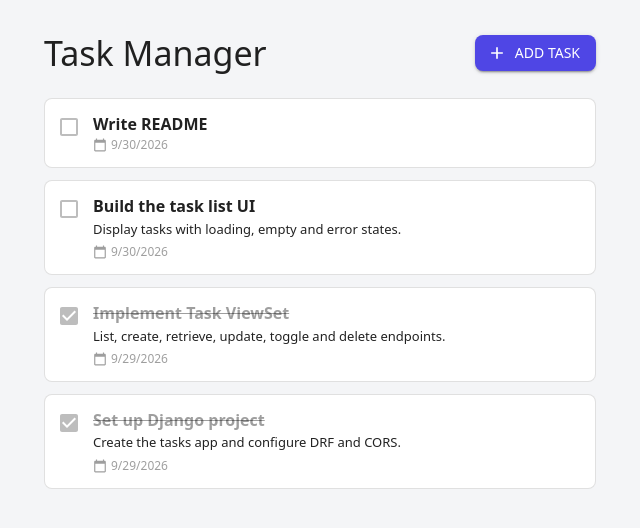
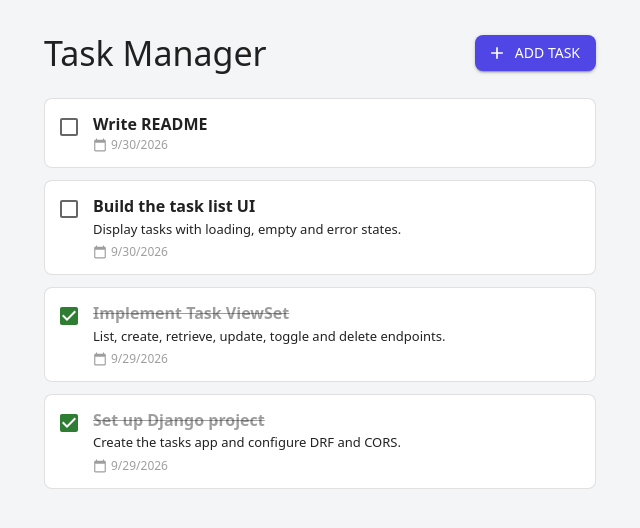
Before and after one commit to valmores/task-manager, a React (Vite) app in the folder frontend/: page / in a window 1280 px wide. Shown: the top 528 px of the page, without its empty margins (320-960 px from the left). Built offline with nearby package versions, Linux system fonts and the light colour scheme.

Commit message:
feat: add toggle task completion

```diff
--- a/frontend/src/components/TaskCard.tsx
+++ b/frontend/src/components/TaskCard.tsx
@@ -1,5 +1,6 @@
 import { Box, Checkbox, Paper, Typography } from '@mui/material'
 import CalendarTodayIcon from '@mui/icons-material/CalendarToday'
+import { useToggleTask } from '../hooks/useTasks'
 import type { Task } from '../types/task'
 
 interface TaskCardProps {
@@ -7,14 +8,22 @@ interface TaskCardProps {
 }
 
 function TaskCard({ task }: TaskCardProps) {
-  const { title, description, completed, created_at } = task
+  const { id, title, description, completed, created_at } = task
+  const toggleTask = useToggleTask()
 
   return (
     <Paper
       variant="outlined"
       sx={{ display: 'flex', alignItems: 'flex-start', gap: 1, px: 1, py: 1.5 }}
     >
-      <Checkbox checked={completed} disabled sx={{ p: 0.5 }} />
+      <Checkbox
+        checked={completed}
+        color="success"
+        onChange={() => toggleTask.mutate(id)}
+        disabled={toggleTask.isPending}
+        slotProps={{ input: { 'aria-label': `Mark "${title}" as completed` } }}
+        sx={{ p: 0.5 }}
+      />
       <Box sx={{ flex: 1, minWidth: 0, pt: 0.25 }}>
         <Typography
           variant="subtitle1"
@@ -44,6 +53,11 @@ function TaskCard({ task }: TaskCardProps) {
             {new Date(created_at).toLocaleDateString()}
           </Typography>
         </Box>
+        {toggleTask.isError && (
+          <Typography variant="caption" color="error" sx={{ display: 'block', mt: 0.5 }}>
+            {toggleTask.error.message}
+          </Typography>
+        )}
       </Box>
     </Paper>
   )
```
